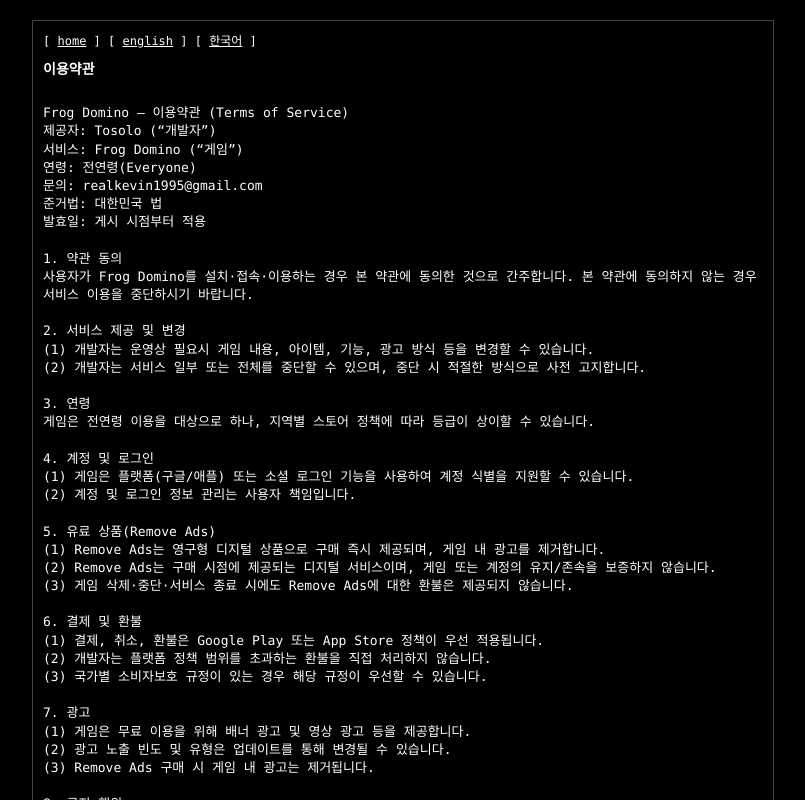
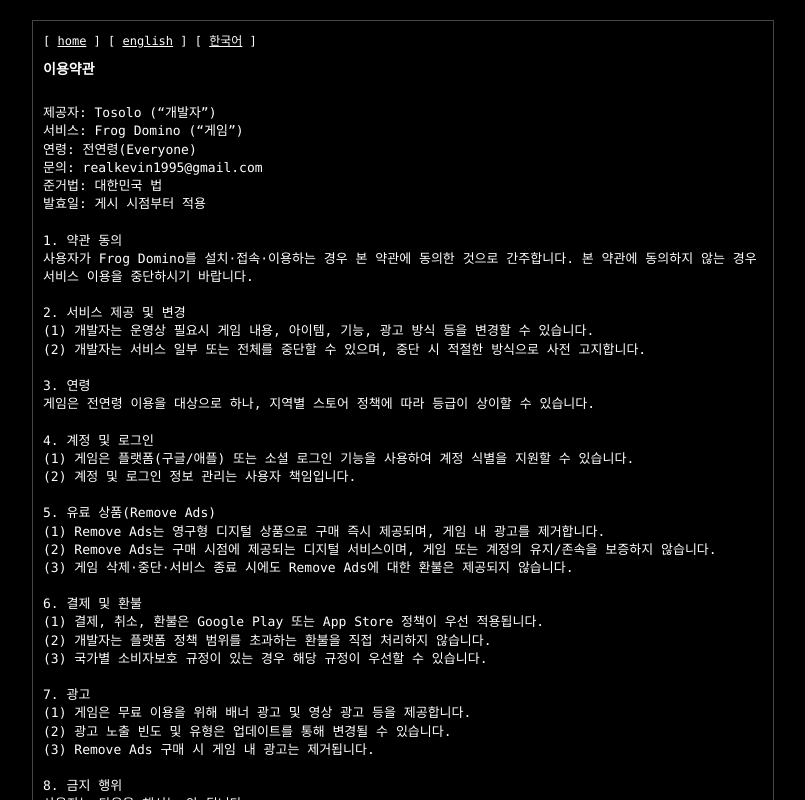
Before and after one commit to tosolo/tosolo.github.io, a plain HTML site: page terms-kr.html in a window 1280 px wide. Shown: the top 800 px of the page, without its empty margins (237-1042 px from the left). Drawn offline with Linux system fonts and the light colour scheme.

Commit message:
Update terms-kr.html

```diff
--- a/terms-kr.html
+++ b/terms-kr.html
@@ -55,7 +55,6 @@
   <div class="title">이용약관</div>
 
   <div class="text-block">
-Frog Domino — 이용약관 (Terms of Service)
 제공자: Tosolo (“개발자”)
 서비스: Frog Domino (“게임”)
 연령: 전연령(Everyone)
```
